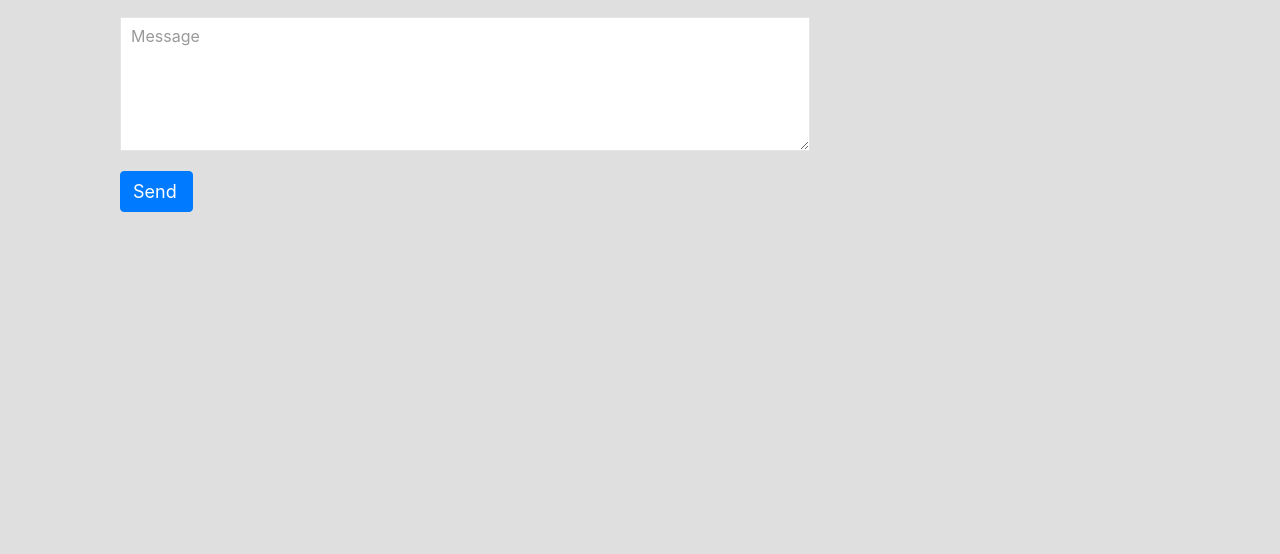
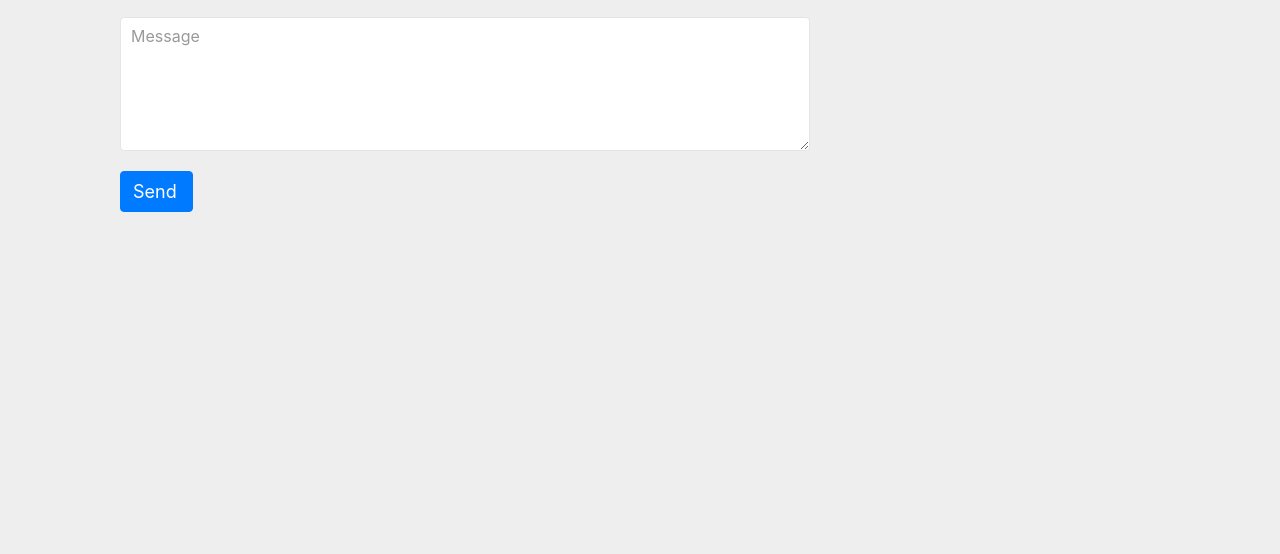
Before and after one commit to skip1113/Main-portfolio, a website: page src/html/contact.html in a window 1280 px wide. Shown: the part 494-1048 px from the top of the page. Drawn offline with nearby package versions, Linux system fonts and the light colour scheme.

Commit message:
Bordered form, and lightened background

```diff
--- a/src/assets/css/contact.css
+++ b/src/assets/css/contact.css
@@ -1,5 +1,5 @@
 #bodie{
-    background-color: #dfdfdf;
+    background-color: #eeeeee;
 }
 .navbar-brand{
     color: #5f5a5a;
@@ -8,6 +8,12 @@ nav{
     background-image: url("https://www.wherevermag.com/wp-content/uploads/2019/03/Ulysses-Pro-Writing-Hero-4.jpg");
 }
 #user_id {
+    border-radius: 4px;
+}
+#service_id {
+    border-radius: 4px;
+}
+#template_id {
     border-radius: 4px;
 }
 #submit-btn {
@@ -71,7 +77,7 @@ nav{
 }
 
 #full-form{
-    background-color: #dfdfdf;
+    background-color: #eeeeee;
     padding-bottom: 30%;
 }
 #form-field{
```
